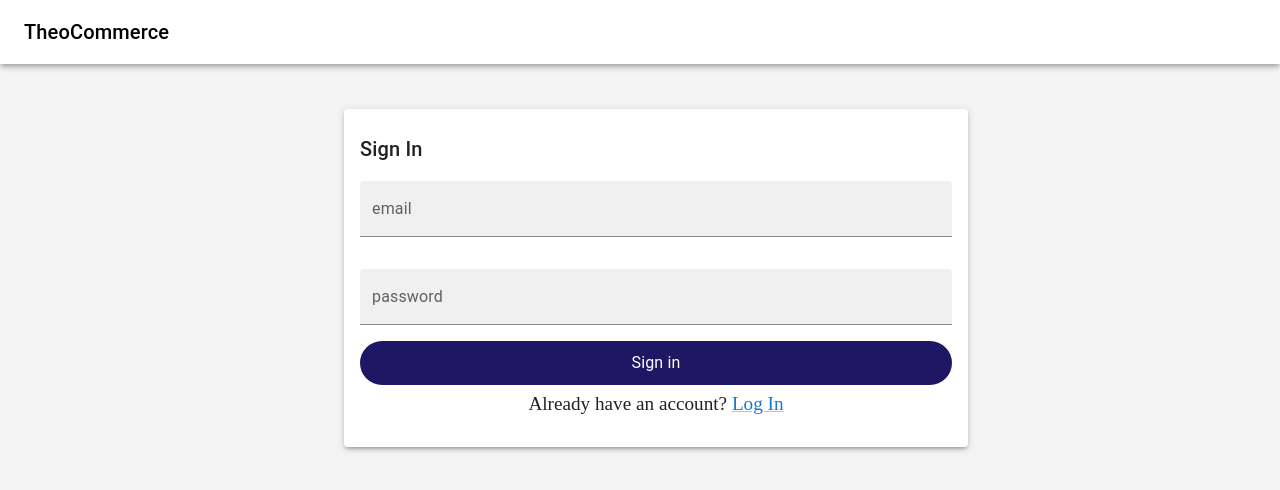
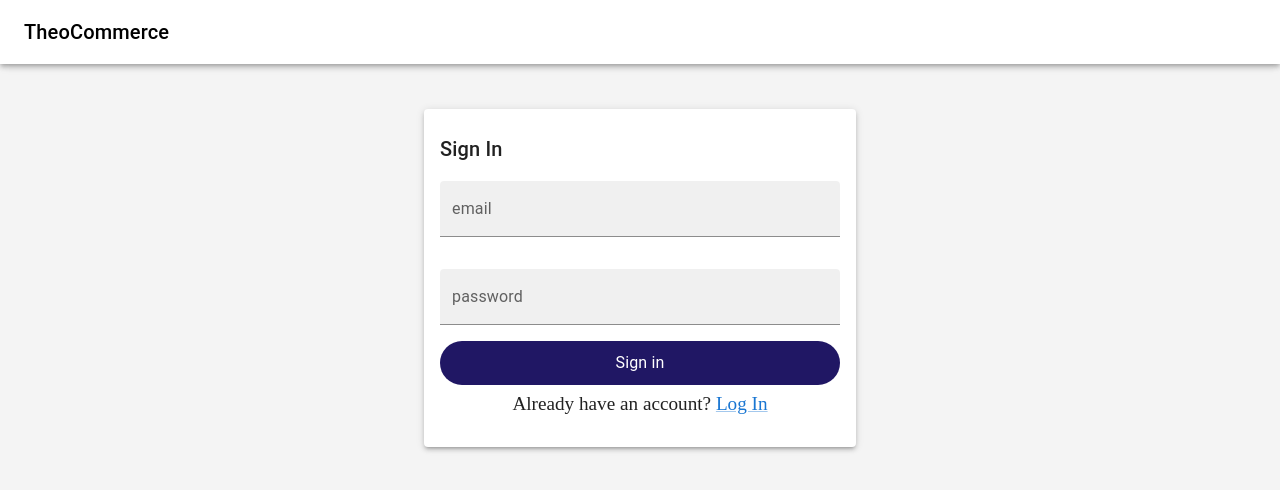
Before and after one commit to THEO-184/Ecommerce, a React (Create React App) app: page /signin in a window 1280 px wide. Shown: the top 490 px of the page. Built offline with nearby package versions, Linux system fonts and the light colour scheme; no server answers.

Commit message:
modified form layout

```diff
--- a/src/pages/authentication/SignIn.tsx
+++ b/src/pages/authentication/SignIn.tsx
@@ -106,8 +106,17 @@ const SignIn = () => {
 	};
 
 	return (
-		<Container sx={{ width: "50vw", mx: "auto" }}>
-			<Paper elevation={3} sx={{ py: 3, px: 2, width: "100%" }}>
+		<Container
+			sx={{
+				display: "flex",
+				alignItems: "center",
+				justifyContent: "center",
+			}}
+		>
+			<Paper
+				elevation={3}
+				sx={{ py: 3, px: 2, width: { xs: "90vw", md: "400px" }, m: "auto" }}
+			>
 				<Typography variant="h6">Sign In</Typography>
 				{error && (
 					<>
```
